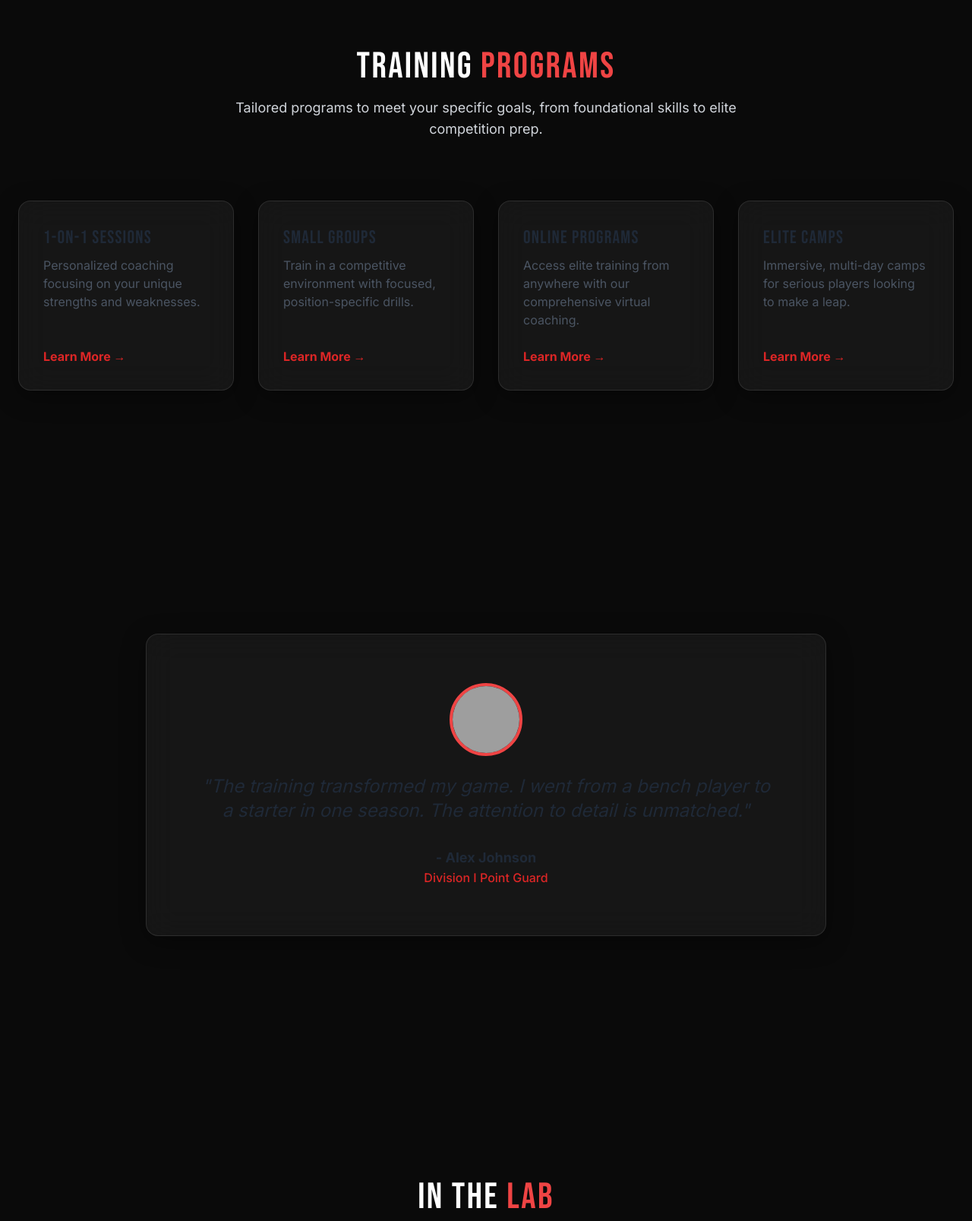
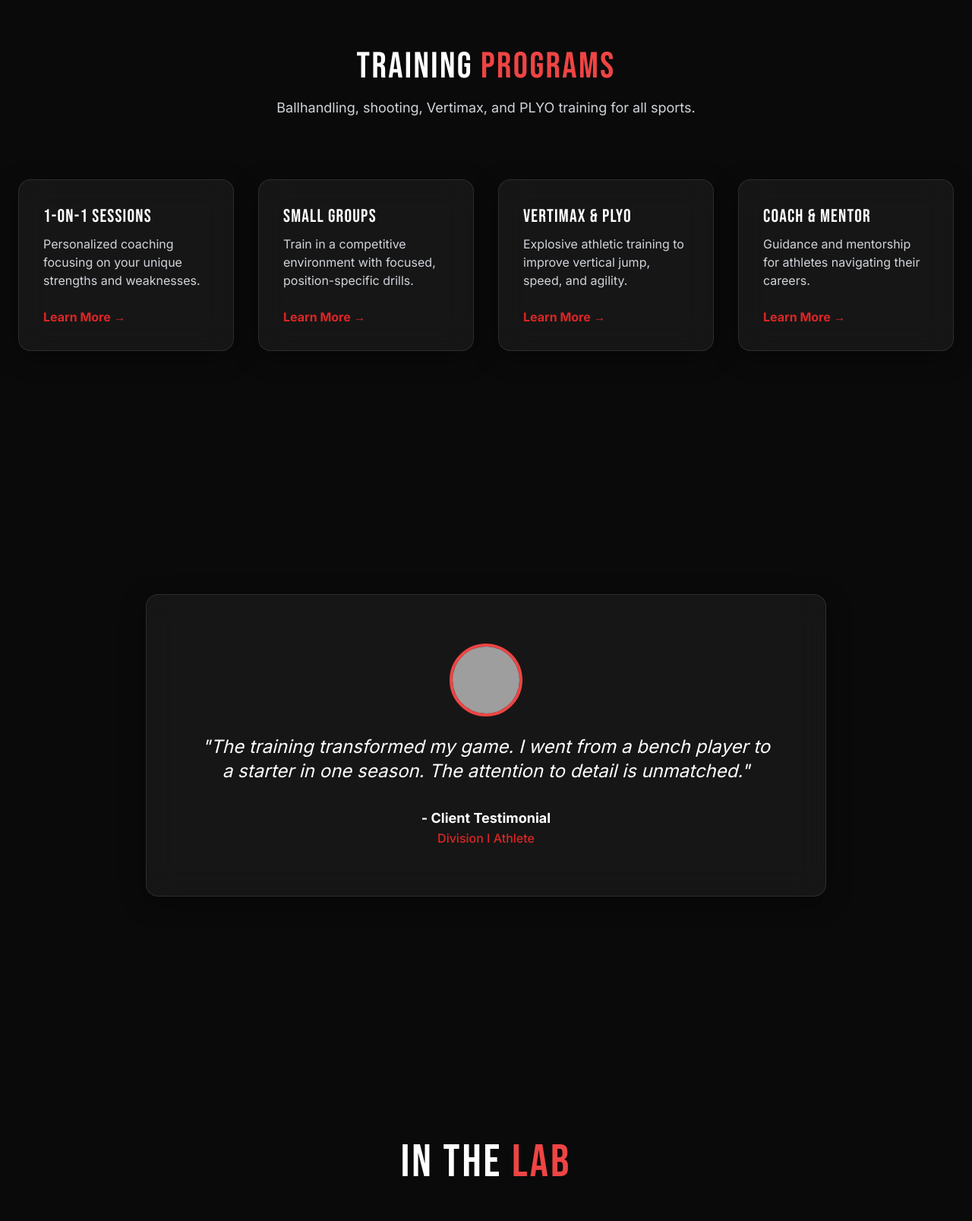
Before and after one commit to luxury-website-designs/coachsixx, a plain HTML site: page index.html in a window 1280 px wide. Shown: the part 1800-3407 px from the top of the page at 76% size. Drawn offline with nearby package versions, Linux system fonts and the light colour scheme; grey boxes are pictures that could not be loaded; a script that the page names is missing.

Commit message:
Update index.html

```diff
--- a/index.html
+++ b/index.html
@@ -55,8 +55,8 @@
         }
 
         /* Text on glass needs high contrast */
-        .text-on-glass { color: #1F2937; } /* gray-800 */
-        .text-on-glass-muted { color: #4B5563; } /* gray-600 */
+        .text-on-glass { color: #FFFFFF; }
+        .text-on-glass-muted { color: #D1D5DB; } /* gray-300 */
 
         /* Preloader */
         #preloader {
@@ -184,11 +184,11 @@
                     </p>
                     <div class="mt-10 grid grid-cols-2 gap-8">
                         <div class="text-center animate-item" style="--delay: 0.4s">
-                            <p class="text-4xl md:text-5xl font-heading text-red-500">100+</p>
+                            <p class="text-4xl md:text-5xl font-heading text-red-500">1000+</p>
                             <p class="text-gray-400 mt-1">Athletes Trained</p>
                         </div>
                         <div class="text-center animate-item" style="--delay: 0.5s">
-                            <p class="text-4xl md:text-5xl font-heading text-red-500">25+</p>
+                            <p class="text-4xl md:text-5xl font-heading text-red-500">100+</p>
                             <p class="text-gray-400 mt-1">D1 Players Developed</p>
                         </div>
                     </div>
@@ -202,7 +202,7 @@
                 <div class="text-center mb-20 text-white">
                     <h2 class="text-4xl md:text-5xl font-heading tracking-wider animate-title">Training <span class="text-red-500">Programs</span></h2>
                     <p class="max-w-2xl mx-auto mt-4 text-gray-300 text-lg animate-subtitle">
-                        Tailored programs to meet your specific goals, from foundational skills to elite competition prep.
+                        Ballhandling, shooting, Vertimax, and PLYO training for all sports.
                     </p>
                 </div>
                 <div class="grid md:grid-cols-2 lg:grid-cols-4 gap-8">
@@ -217,13 +217,13 @@
                         <a href="#booking" class="mt-6 font-bold text-red-600 hover:text-red-700">Learn More &rarr;</a>
                     </div>
                     <div class="program-card glass-ui p-8 flex flex-col items-start text-on-glass">
-                        <h3 class="text-2xl font-heading tracking-wider">Online Programs</h3>
-                        <p class="text-on-glass-muted mt-2 flex-grow">Access elite training from anywhere with our comprehensive virtual coaching.</p>
+                        <h3 class="text-2xl font-heading tracking-wider">Vertimax & PLYO</h3>
+                        <p class="text-on-glass-muted mt-2 flex-grow">Explosive athletic training to improve vertical jump, speed, and agility.</p>
                         <a href="#booking" class="mt-6 font-bold text-red-600 hover:text-red-700">Learn More &rarr;</a>
                     </div>
                     <div class="program-card glass-ui p-8 flex flex-col items-start text-on-glass">
-                        <h3 class="text-2xl font-heading tracking-wider">Elite Camps</h3>
-                        <p class="text-on-glass-muted mt-2 flex-grow">Immersive, multi-day camps for serious players looking to make a leap.</p>
+                        <h3 class="text-2xl font-heading tracking-wider">Coach & Mentor</h3>
+                        <p class="text-on-glass-muted mt-2 flex-grow">Guidance and mentorship for athletes navigating their careers.</p>
                         <a href="#booking" class="mt-6 font-bold text-red-600 hover:text-red-700">Learn More &rarr;</a>
                     </div>
                 </div>
@@ -235,11 +235,11 @@
             <div class="container mx-auto px-6">
                  <div class="max-w-4xl mx-auto glass-ui p-10 md:p-16 text-on-glass">
                     <div class="text-center animate-item">
-                        <img src="https://images.unsplash.com/photo-1544723795-3fb6469f5b39?q=80&w=2789&auto=format&fit=crop"
+                        <img src="https://images.unsplash.com/photo-1519861531473-9200262188bf?fm=jpg&q=60&w=3000&ixlib=rb-4.1.0&ixid=M3wxMjA3fDB8MHxzZWFyY2h8M3x8YmFza2V0YmFsbHxlbnwwfHwwfHx8MA%3D%3D"
                              alt="Athlete testimonial" class="w-24 h-24 rounded-full mx-auto mb-6 border-4 border-red-500 object-cover">
                         <p class="text-xl md:text-2xl italic leading-relaxed">"The training transformed my game. I went from a bench player to a starter in one season. The attention to detail is unmatched."</p>
-                        <p class="mt-8 font-bold text-lg">- Alex Johnson</p>
-                        <p class="text-red-600 font-medium">Division I Point Guard</p>
+                        <p class="mt-8 font-bold text-lg">- Client Testimonial</p>
+                        <p class="text-red-600 font-medium">Division I Athlete</p>
                     </div>
                 </div>
             </div>
@@ -249,11 +249,11 @@
         <section id="gallery" class="py-24 md:py-40">
             <div class="container mx-auto px-6">
                 <div class="text-center mb-20 text-white">
-                    <h2 class="text-4xl md:text-5xl font-heading tracking-wider animate-title">In The <span class="text-red-500">Lab</span></h2>
+                    <h2 class="text-5xl md:text-6xl font-heading tracking-wider animate-title">In The <span class="text-red-500">Lab</span></h2>
                 </div>
                 <div class="grid md:grid-cols-3 gap-8 items-center justify-center">
-                    <blockquote class="instagram-media" data-instgrm-captioned data-instgrm-permalink="https://www.instagram.com/p/DFDtQ3su5ML/?utm_source=ig_embed&amp;utm_campaign=loading" data-instgrm-version="14"></blockquote>
-                    <blockquote class="instagram-media" data-instgrm-captioned data-instgrm-permalink="https://www.instagram.com/p/DCriKjlO8Wp/?utm_source=ig_embed&amp;utm_campaign=loading" data-instgrm-version="14"></blockquote>
+                    <blockquote class="instagram-media" data-instgrm-captioned data-instgrm-permalink="https://www.instagram.com/p/C8I_R_7t90t/?utm_source=ig_embed&amp;utm_campaign=loading" data-instgrm-version="14"></blockquote>
+                    <blockquote class="instagram-media" data-instgrm-captioned data-instgrm-permalink="https://www.instagram.com/p/C73A7E3NklS/?utm_source=ig_embed&amp;utm_campaign=loading" data-instgrm-version="14"></blockquote>
                     <blockquote class="instagram-media" data-instgrm-captioned data-instgrm-permalink="https://www.instagram.com/p/DA4Hzx0Jnlq/?utm_source=ig_embed&amp;utm_campaign=loading" data-instgrm-version="14"></blockquote>
                 </div>
             </div>
```
